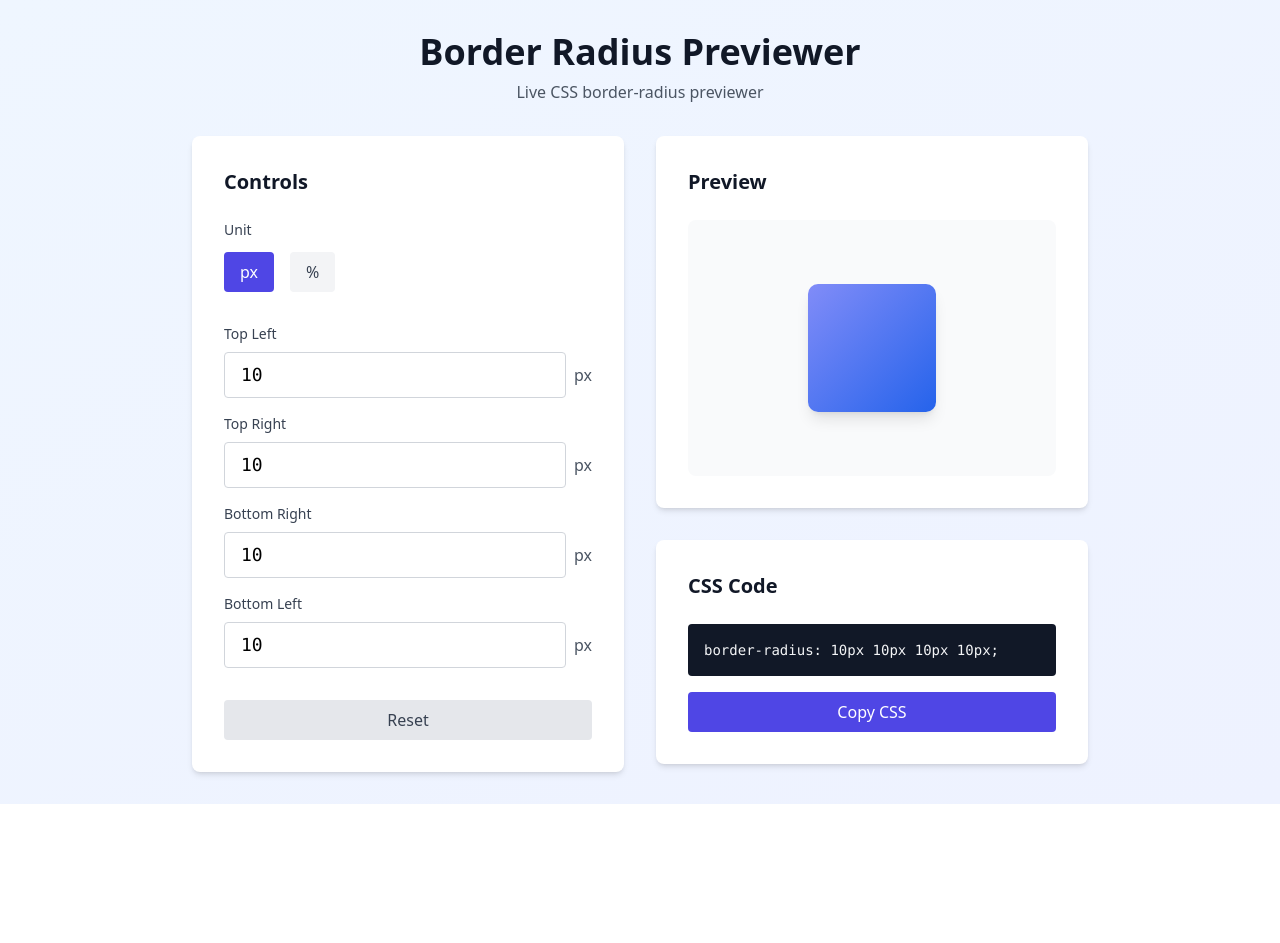
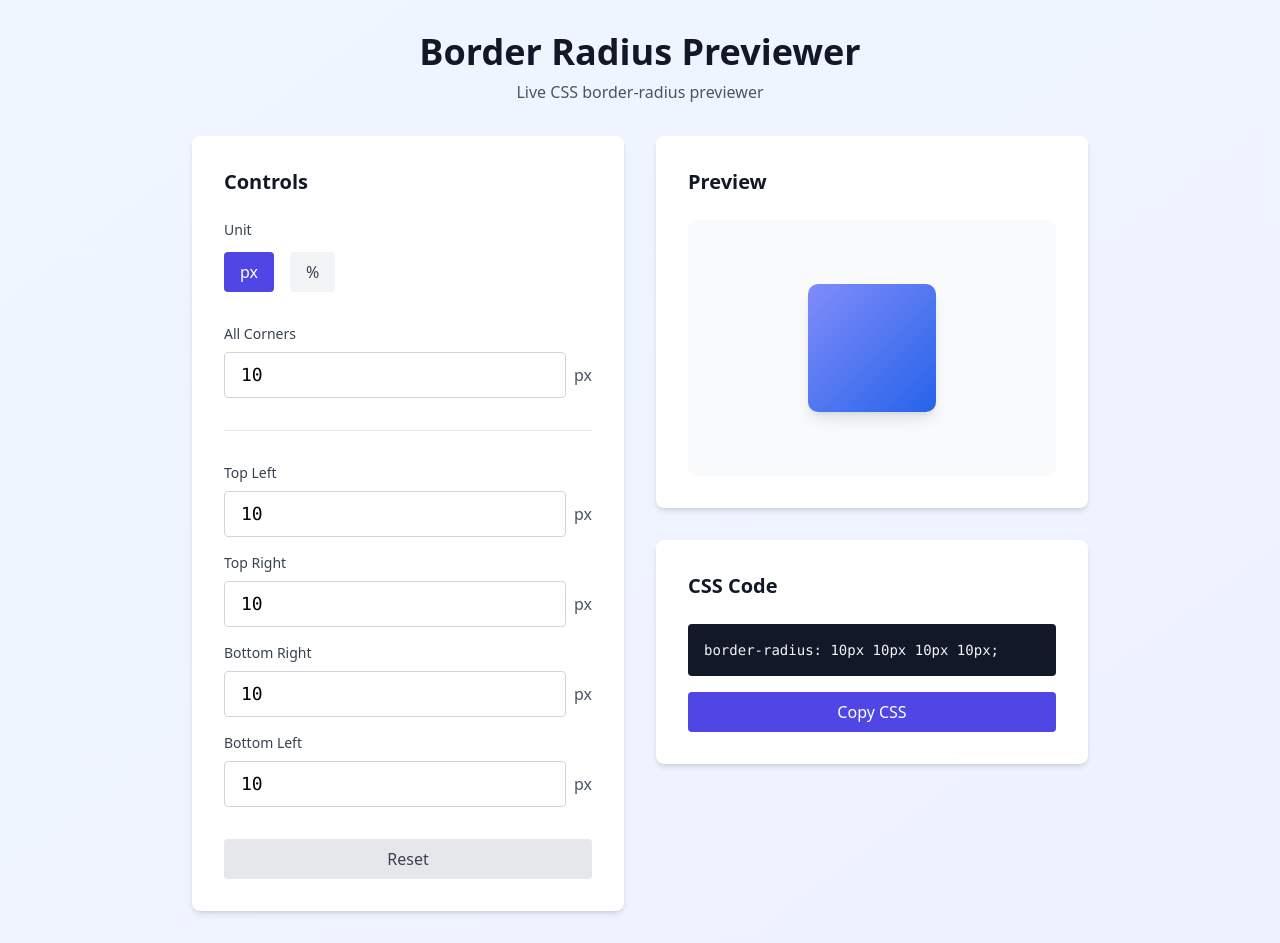
Before and after one commit to ecrent/app-ideas-showcase, a React (Vite) app in the folder apps/02-border-radius-previewer/: page / in a window 1280 px wide. Before the commit the page ends 804 px from the top, so only its background shows below. Built offline with nearby package versions, Linux system fonts and the light colour scheme.

Commit message:
add unified sync all corners control

```diff
--- a/apps/02-border-radius-previewer/src/App.tsx
+++ b/apps/02-border-radius-previewer/src/App.tsx
@@ -23,6 +23,16 @@ export default function App() {
       ...prev,
       [corner]: numValue
     }))
+  }
+
+  const syncAllCorners = (value: string) => {
+    const numValue = value.replace(/[^0-9]/g, '') || '0'
+    setValues({
+      topLeft: numValue,
+      topRight: numValue,
+      bottomRight: numValue,
+      bottomLeft: numValue,
+    })
   }
 
   const borderRadiusValue = `${values.topLeft}${unit} ${values.topRight}${unit} ${values.bottomRight}${unit} ${values.bottomLeft}${unit}`
@@ -61,6 +71,24 @@ export default function App() {
                     {u}
                   </button>
                 ))}
+              </div>
+            </div>
+
+            {/* Sync All */}
+            <div className="mb-8 pb-8 border-b border-gray-200">
+              <label className="block text-sm font-medium text-gray-700 mb-2">
+                All Corners
+              </label>
+              <div className="flex items-center gap-2">
+                <input
+                  type="number"
+                  min="0"
+                  max={unit === 'px' ? '1000' : '100'}
+                  value={values.topLeft}
+                  onChange={e => syncAllCorners(e.target.value)}
+                  className="flex-1 px-4 py-2 border border-gray-300 rounded font-mono text-lg focus:outline-none focus:ring-2 focus:ring-indigo-500"
+                />
+                <span className="text-gray-600 font-medium">{unit}</span>
               </div>
             </div>
 
```
